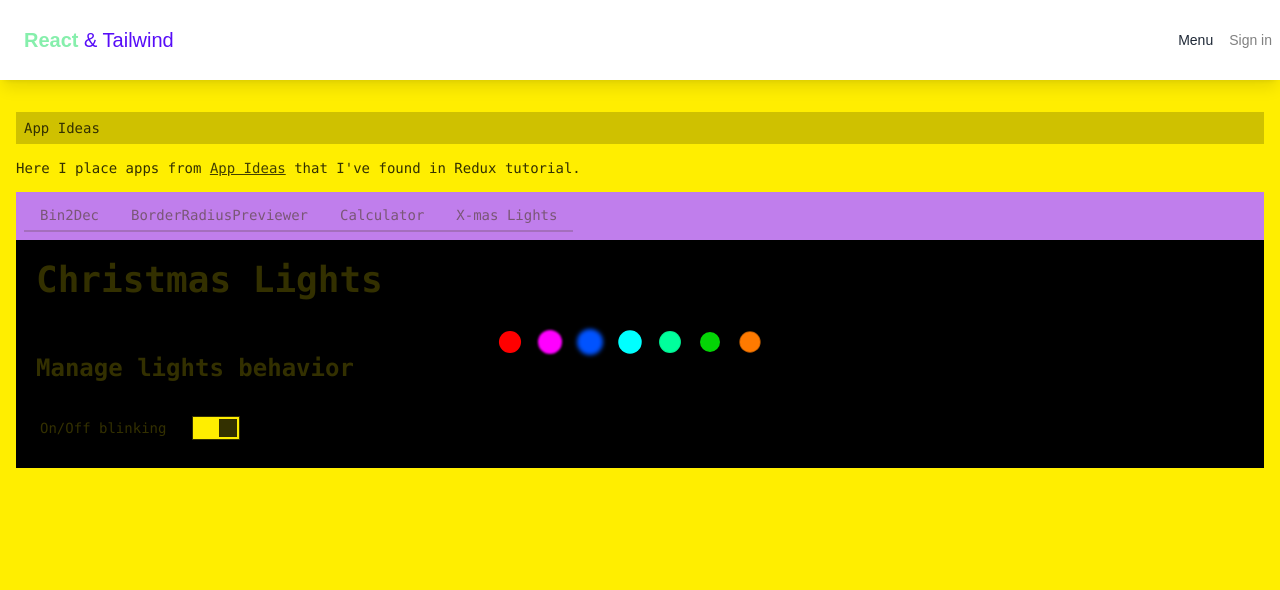
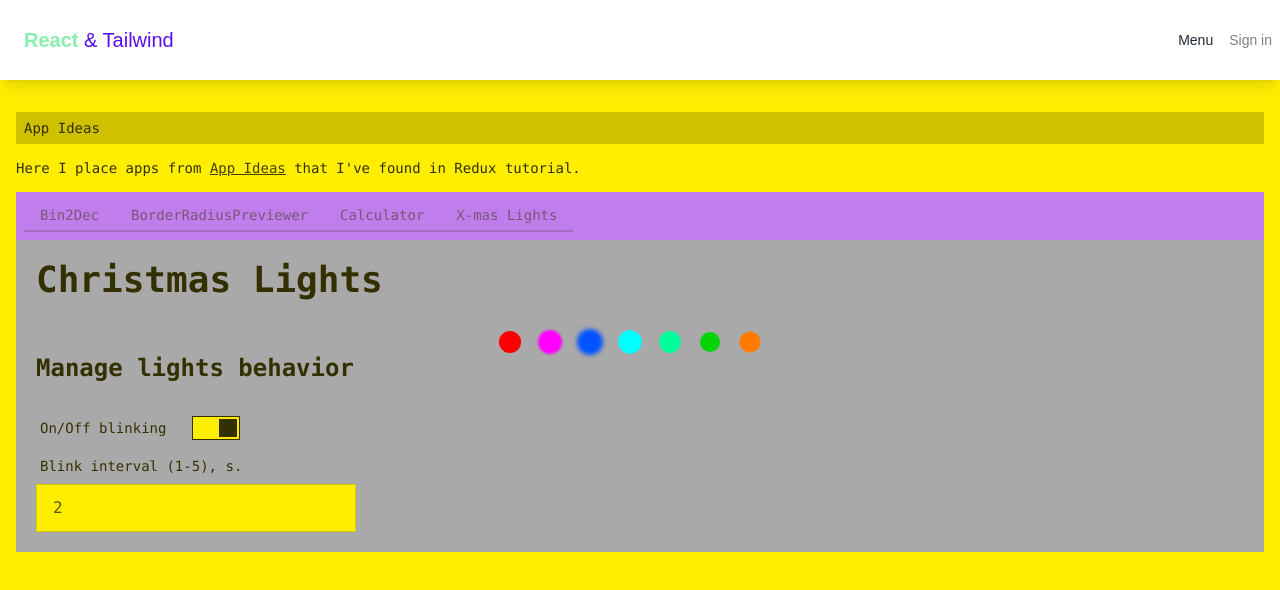
Before and after one commit to alexstulov/react-n-tailwind, a React (Create React App) app: page /app-ideas/christmas-lights in a window 1280 px wide. Shown: the top 590 px of the page. Built offline with nearby package versions, Linux system fonts and the light colour scheme; no server answers; what bad-words would draw is missing.

Commit message:
Add blink interval input

```diff
--- a/src/modules/app-ideas/christmasLights/index.tsx
+++ b/src/modules/app-ideas/christmasLights/index.tsx
@@ -2,29 +2,66 @@ import React, { useState } from "react";
 import "./styles.css";
 
 const ChristmasLights = () => {
+  const blinkIntervalLimits = [1,5];
   const [blinking, setBlinking] = useState(true)
+  const [blinkInterval, setBlinkInterval] = useState(2);
 
   const colors = ["red", "pink", "blue", "turquoise", "mint", "green", "orange"];
   const bulbs = colors.map((color, index) => (<div key={color}
     className={`garland--bulb garland--bulb__color-${color}`}
     style={blinking ? {
-      animation: `filter-animation-${color} 2s`,
-      animationIterationCount: "infinite",
-      animationDelay: `${index*0.3}s`
-    } : {}}></div>))
+      animationName: `filter-animation-${color}`,
+      animationDuration: `${blinkInterval}s`,
+      animationDelay: `${index*blinkInterval/100*15}s`,
+      animationIterationCount: "infinite"
+    } : {}}></div>));
+
+  const handleBlinkIntervalChange = (event: React.FormEvent<HTMLInputElement>) => {
+    let newValue = parseInt(event.currentTarget.value);
+    if (typeof newValue !== "number" || Number.isNaN(newValue)) {
+      newValue = 2;
+    }
+    if (newValue > 5) {
+      newValue = 5;
+    } else if (newValue < 1) {
+      newValue = 1;
+    }
+    setBlinkInterval(newValue)
+  };
 
   return <article className="prose christmas-lights">
     <h1>Christmas Lights</h1>
     <section className="garland">
       {bulbs}
     </section>
-    <section className="prose management">
+    <section className="prose management w-1/2">
       <h2>Manage lights behavior</h2>
-      <div className="form-control w-52">
-        <label className="label cursor-pointer">
+      <div className="form-control w-full">
+        <label className="label cursor-pointer w-52" htmlFor="toggle-blinking">
           <span className="label-text">On/Off blinking</span>
-          <input type="checkbox" className="toggle" checked={blinking} onChange={() => setBlinking(blinking => !blinking)} />
+          <input
+            type="checkbox"
+            className="toggle"
+            name="toggle-blinking"
+            checked={blinking}
+            onChange={() => setBlinking(blinking => !blinking)}
+          />
         </label>
+      </div>
+      <div className="form-control w-full">
+        <label className="label" htmlFor="blink-interval">
+          <span className="label-text">Blink interval ({blinkIntervalLimits[0]}-{blinkIntervalLimits[1]}), s.</span>
+        </label>
+        <input
+          type="number"
+          placeholder="Type here"
+          name="blink-interval"
+          className="input input-bordered w-full max-w-xs"
+          value={blinkInterval}
+          onChange={handleBlinkIntervalChange}
+          min="1"
+          max="5"
+        />
       </div>
     </section>
   </article>
--- a/src/modules/app-ideas/christmasLights/styles.css
+++ b/src/modules/app-ideas/christmasLights/styles.css
@@ -3,7 +3,7 @@
     width: 100%;
     max-width: 100%;
     height: 100%;
-    background-color: black;
+    background-color: darkgrey;
 }
 .garland {
     display: flex;
```
